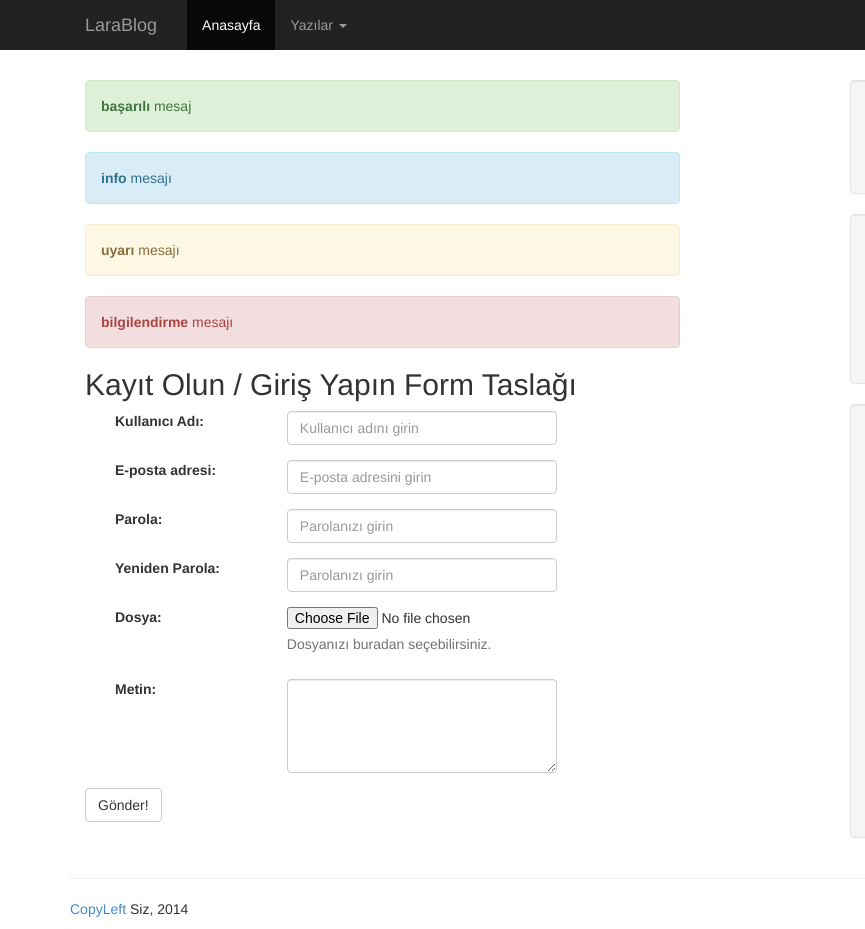
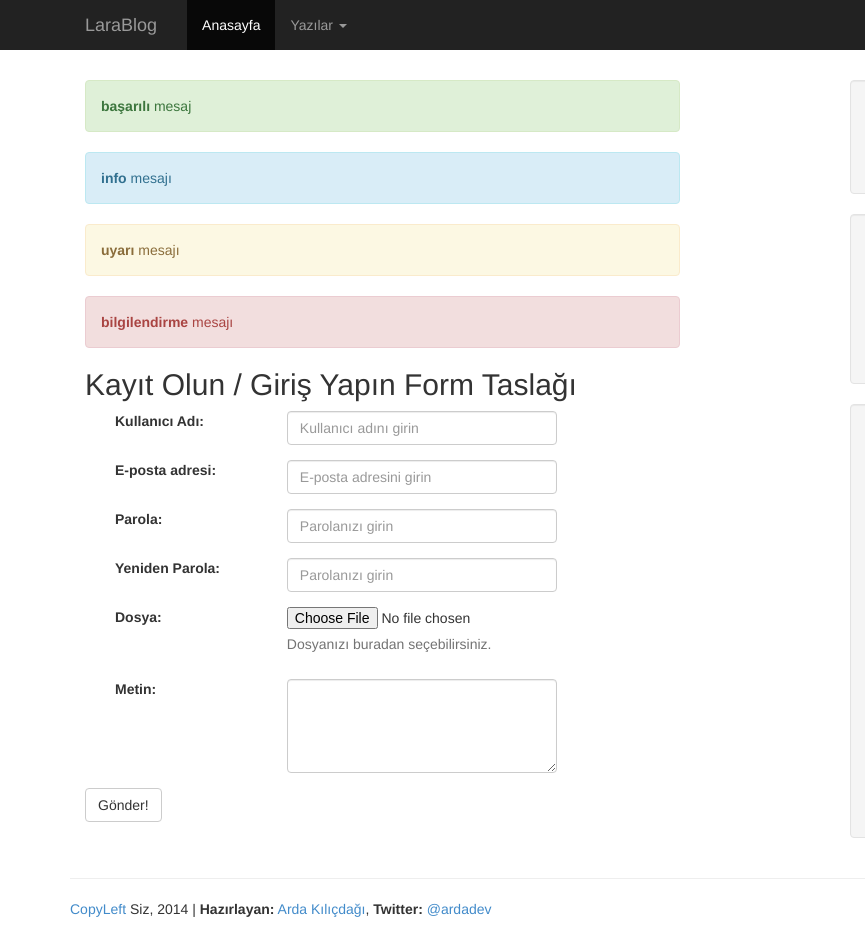
Before and after one commit to Ardakilic/Bootstrap-Blog-Template, a plain HTML site: page blog-forms.html in a window 1280 px wide. Shown: the full height of the page, 0-865 px from the left. Drawn offline with Linux system fonts and the light colour scheme; grey boxes are pictures that could not be loaded.

Commit message:
Update blog-forms.html

```diff
--- a/blog-forms.html
+++ b/blog-forms.html
@@ -250,7 +250,7 @@
       <hr>
       <footer>
         <p>
-          <a href="http://en.wikipedia.org/wiki/Copyleft">CopyLeft</a> Siz, 2014
+          <a href="http://en.wikipedia.org/wiki/Copyleft">CopyLeft</a> Siz, 2014 | <b>Hazırlayan:</b> <a href="http://ardakilicdagi.com">Arda Kılıçdağı</a>, <b>Twitter:</b> <a href="https://twitter.com/ardadev">@ardadev</a>
         </p>
       </footer>
       <!-- footer bit -->
```
